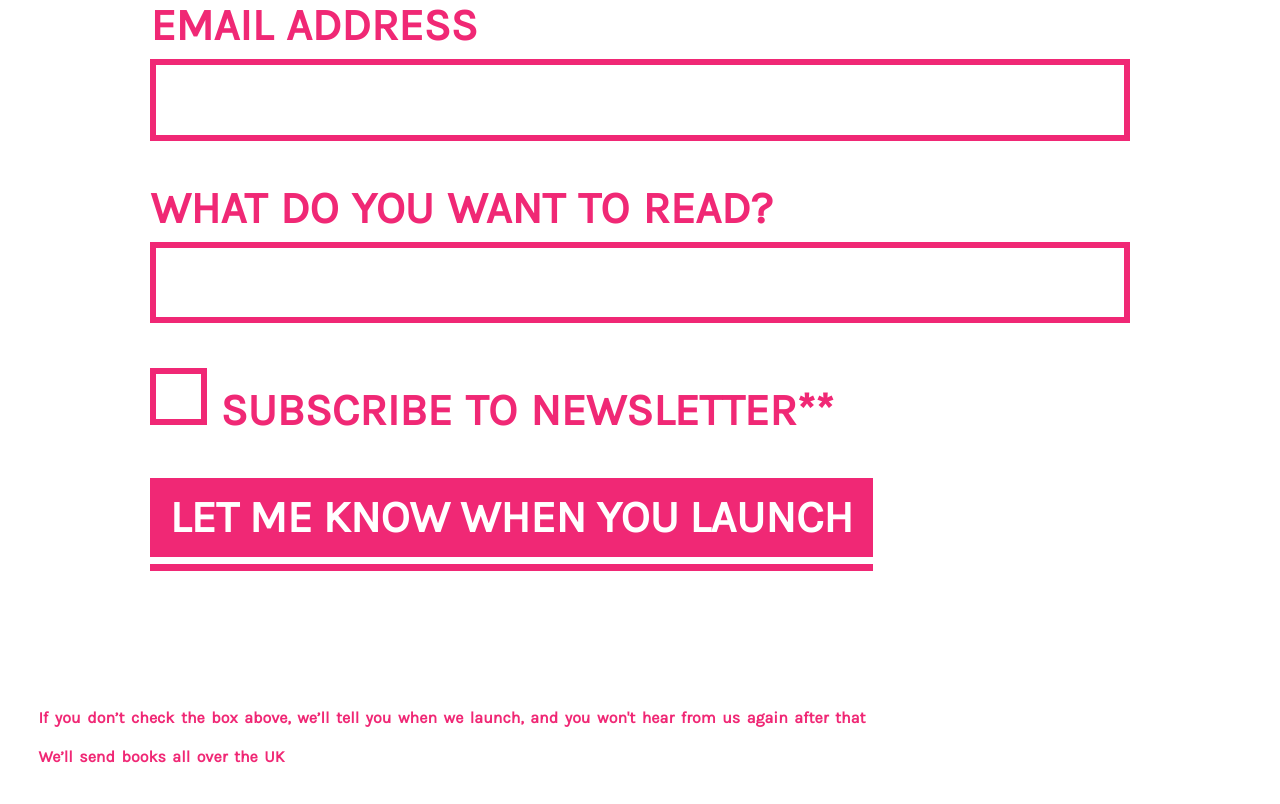
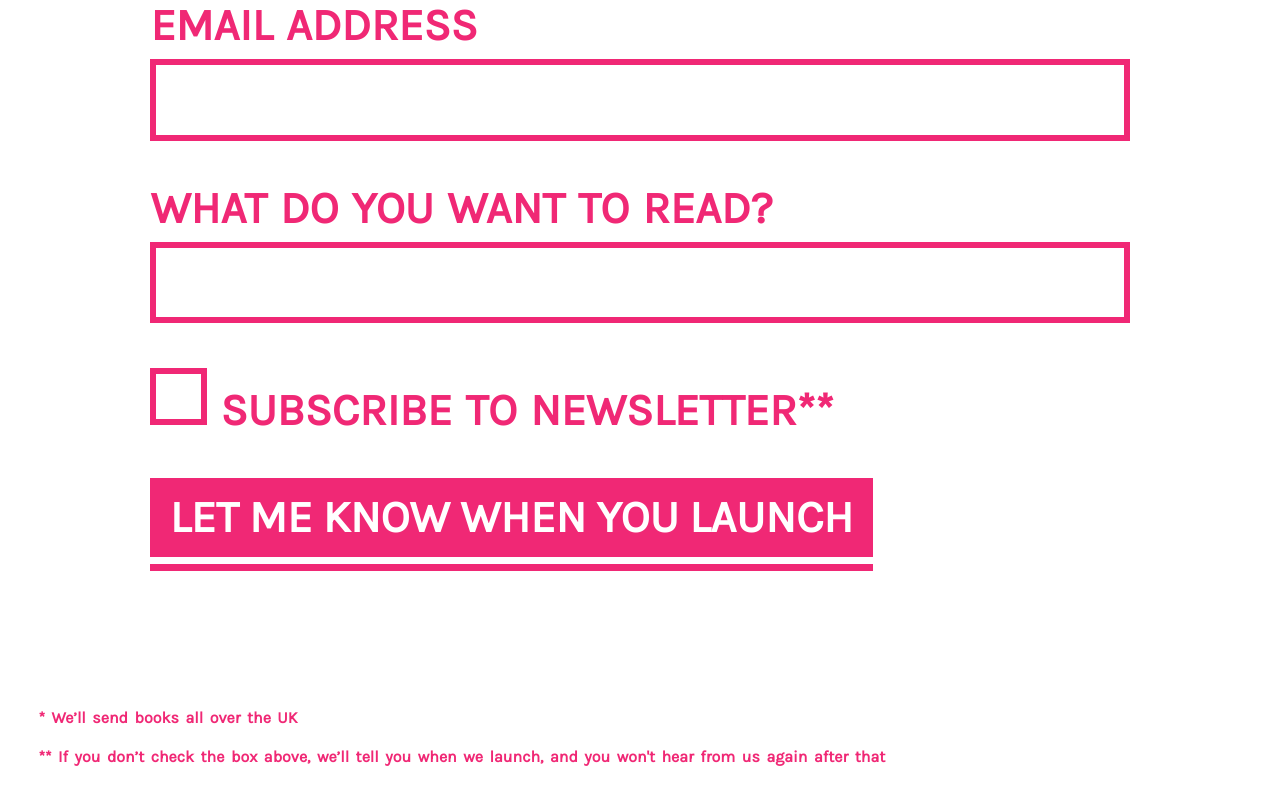
Before and after one commit to annagoss/designlibrary, a plain HTML site: page index.html in a window 1280 px wide. Shown: the part 1869-2673 px from the top of the page. Drawn offline with Linux system fonts and the light colour scheme.

Commit message:
Add asterixes

```diff
--- a/index.html
+++ b/index.html
@@ -195,8 +195,8 @@ height="0" width="0" style="display:none;visibility:hidden"></iframe></noscript>
 
     </main>
       <footer>
-         <p>If you don’t check the box above, we’ll tell you when we launch, and you won't hear from us again after that</p>
-         <p>We’ll send books all over the UK</p>
+        <p>* We’ll send books all over the UK</p>
+        <p>** If you don’t check the box above, we’ll tell you when we launch, and you won't hear from us again after that</p>
       </footer>
 
    </body>
```
